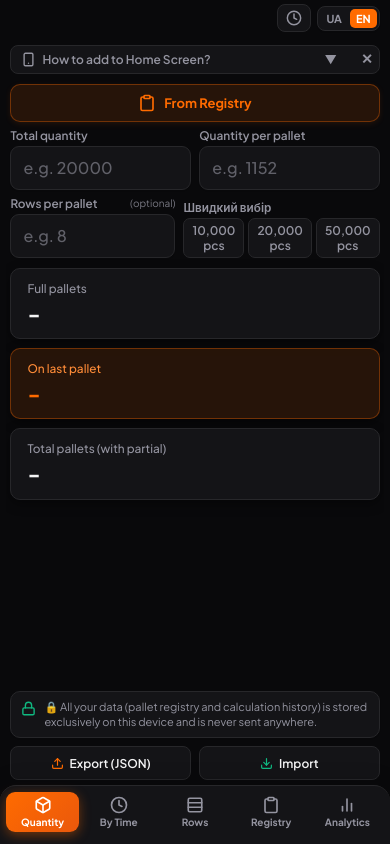
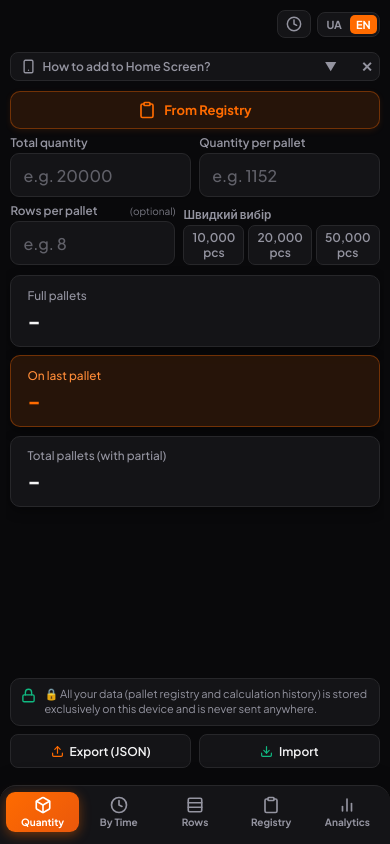
Before and after one commit to savrius-sys/pallet-calculator, a React (Vite) app: page / in a window 390 px wide. Built offline with nearby package versions, Linux system fonts and the light colour scheme.

Commit message:
fix: Resolve top notch collision and eliminate bottom navigation strip gap

```diff
--- a/src/index.css
+++ b/src/index.css
@@ -91,7 +91,7 @@ body {
   align-items: center;
   justify-content: flex-end;
   flex-shrink: 0;
-  padding: 2px 0;
+  padding: max(10px, env(safe-area-inset-top)) 0 4px 0;
 }
 
 .header-icon {
@@ -522,13 +522,13 @@ h1 {
 /* Smartphone Mobile-First Bottom Docked Tab Bar & UX Optimizations */
 @media (max-width: 600px) {
   body {
-    padding: max(0.3rem, env(safe-area-inset-top)) max(0.4rem, env(safe-area-inset-right)) 0 max(0.4rem, env(safe-area-inset-left));
+    padding: 0 max(0.4rem, env(safe-area-inset-right)) 0 max(0.4rem, env(safe-area-inset-left));
   }
 
   .wrap {
     max-height: none;
     height: 100dvh;
-    padding-bottom: calc(58px + max(8px, env(safe-area-inset-bottom)));
+    padding-bottom: calc(64px + max(12px, env(safe-area-inset-bottom)));
     padding-left: max(4px, env(safe-area-inset-left));
     padding-right: max(4px, env(safe-area-inset-right));
   }
@@ -550,7 +550,7 @@ h1 {
     backdrop-filter: blur(16px);
     -webkit-backdrop-filter: blur(16px);
     z-index: 1000;
-    padding: 6px max(6px, env(safe-area-inset-right)) calc(6px + max(6px, env(safe-area-inset-bottom))) max(6px, env(safe-area-inset-left));
+    padding: 6px max(6px, env(safe-area-inset-right)) max(12px, env(safe-area-inset-bottom)) max(6px, env(safe-area-inset-left));
     box-shadow: 0 -4px 20px rgba(0, 0, 0, 0.15);
   }
 
```
